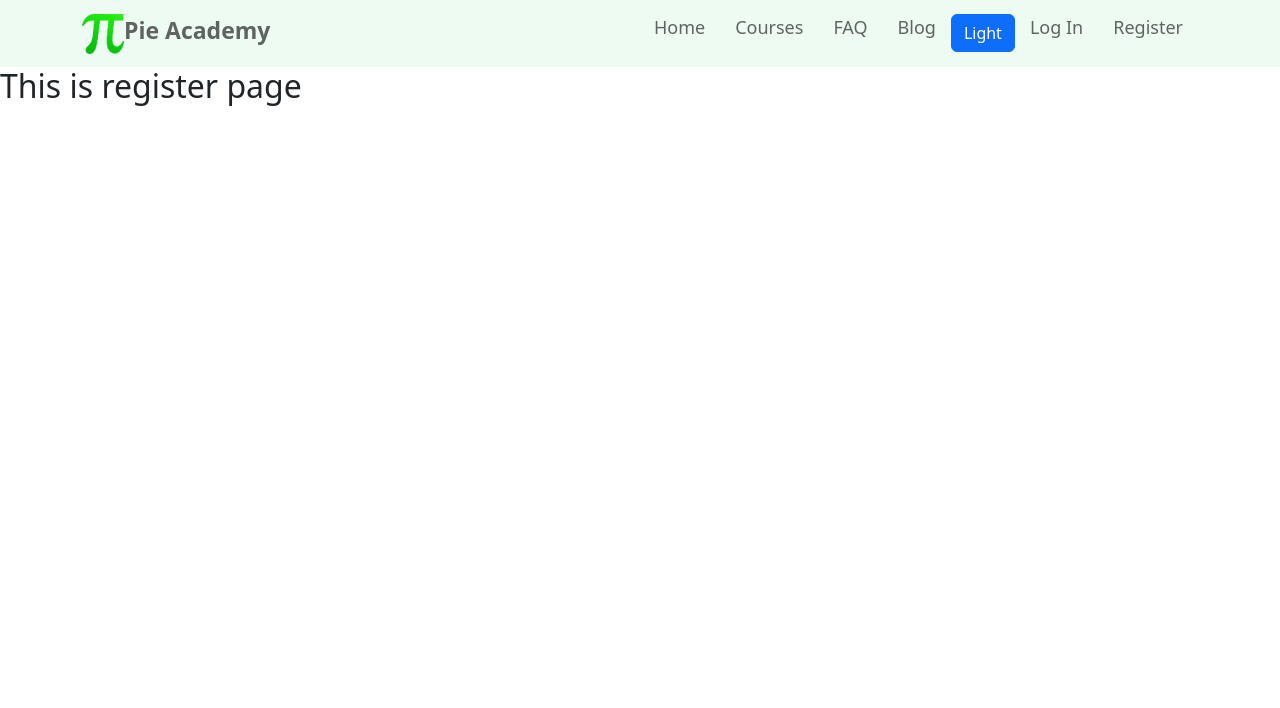
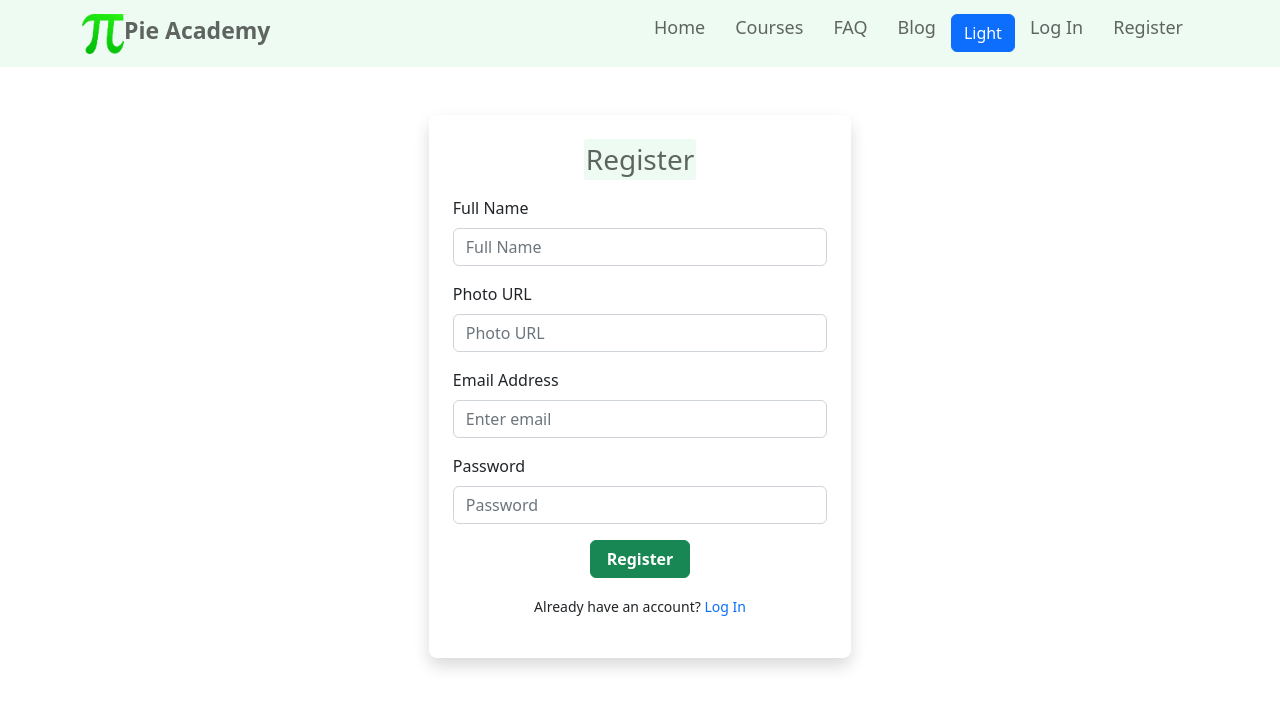
Before and after one commit to mdYeasin-cmd/pie-academy-client, a React (Create React App) app: page /register in a window 1280 px wide. Shown: the top 708 px of the page. Built offline with nearby package versions, Linux system fonts and the light colour scheme.

Commit message:
Register page design added

```diff
--- a/src/Pages/ManageUsers/LogIn/LogIn.css
+++ b/src/Pages/ManageUsers/LogIn/LogIn.css
@@ -1,5 +1,6 @@
 .form-container {
     width: 33%;
+    border-radius: 8px;
 }
 
 .login-title {
--- a/src/Pages/ManageUsers/Register/Register.js
+++ b/src/Pages/ManageUsers/Register/Register.js
@@ -1,9 +1,50 @@
 import React from 'react';
+import Button from 'react-bootstrap/Button';
+import Form from 'react-bootstrap/Form';
+import { Link } from 'react-router-dom';
 
 const Register = () => {
     return (
-        <div>
-            <h2>This is register page</h2>
+        <div className="form-container mx-auto shadow p-4 mt-5">
+            <h3 className="login-title text-center mx-auto py-1 mb-3">Register</h3>
+            <Form>
+                <Form.Group className="mb-3" controlId="formBasicName">
+                    <Form.Label>Full Name</Form.Label>
+                    <Form.Control name="name" type="text" placeholder="Full Name" />
+                </Form.Group>
+
+                <Form.Group className="mb-3" controlId="formBasicPhotoURL">
+                    <Form.Label>Photo URL</Form.Label>
+                    <Form.Control name="photoURL" type="text" placeholder="Photo URL" />
+                </Form.Group>
+
+                <Form.Group className="mb-3" controlId="formBasicEmail">
+                    <Form.Label>Email Address</Form.Label>
+                    <Form.Control name="email" type="email" placeholder="Enter email" />
+                </Form.Group>
+
+                <Form.Group className="mb-3" controlId="formBasicPassword">
+                    <Form.Label>Password</Form.Label>
+                    <Form.Control name="password" type="password" placeholder="Password" />
+                </Form.Group>
+
+                <Form.Text className="text-muted">
+
+                </Form.Text>
+
+                <div className="text-center">
+                    <Button className="px-3 fw-semibold" variant="success" type="submit">
+                        Register
+                    </Button>
+                </div>
+            </Form>
+
+            <div>
+                <p className="text-center mt-3">
+                    <small>Already have an account? <Link className="register-redirect" to="/login">Log In</Link></small>
+                </p>
+            </div>
+
         </div>
     );
 };
```
